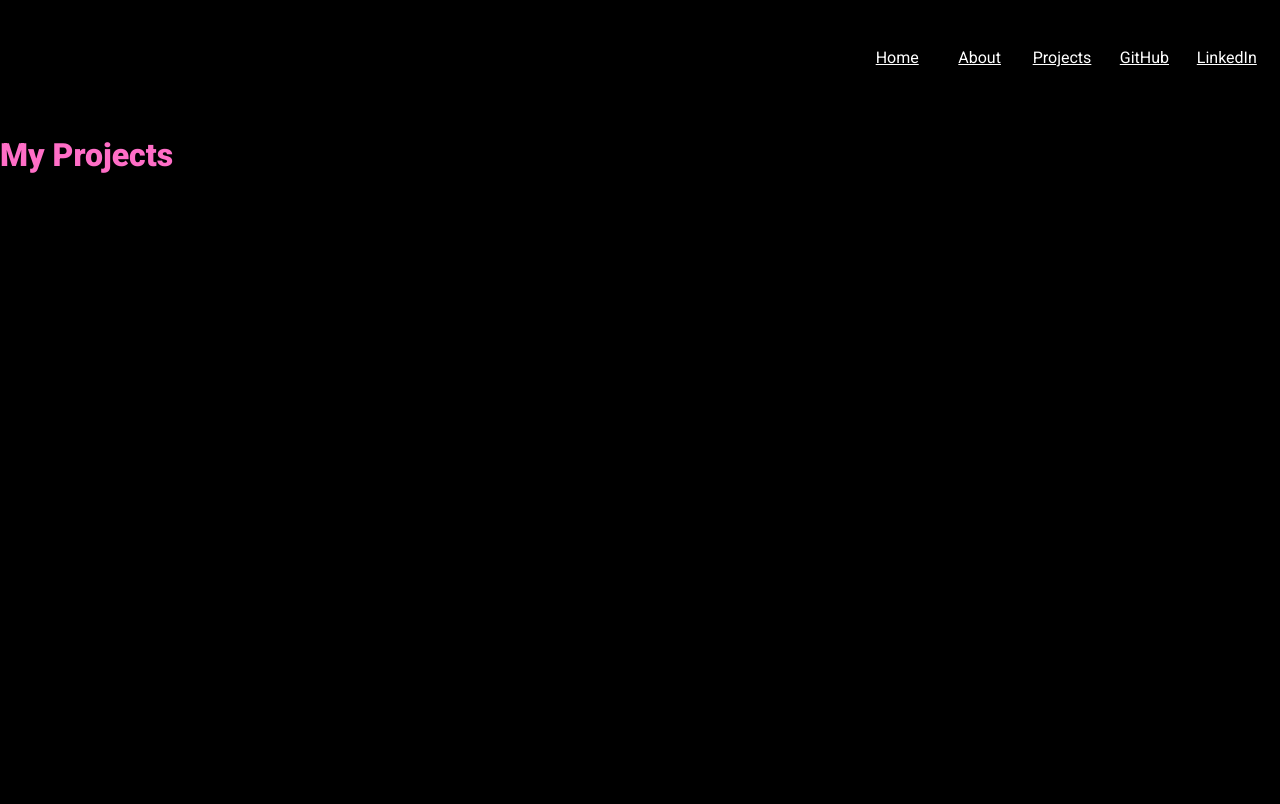
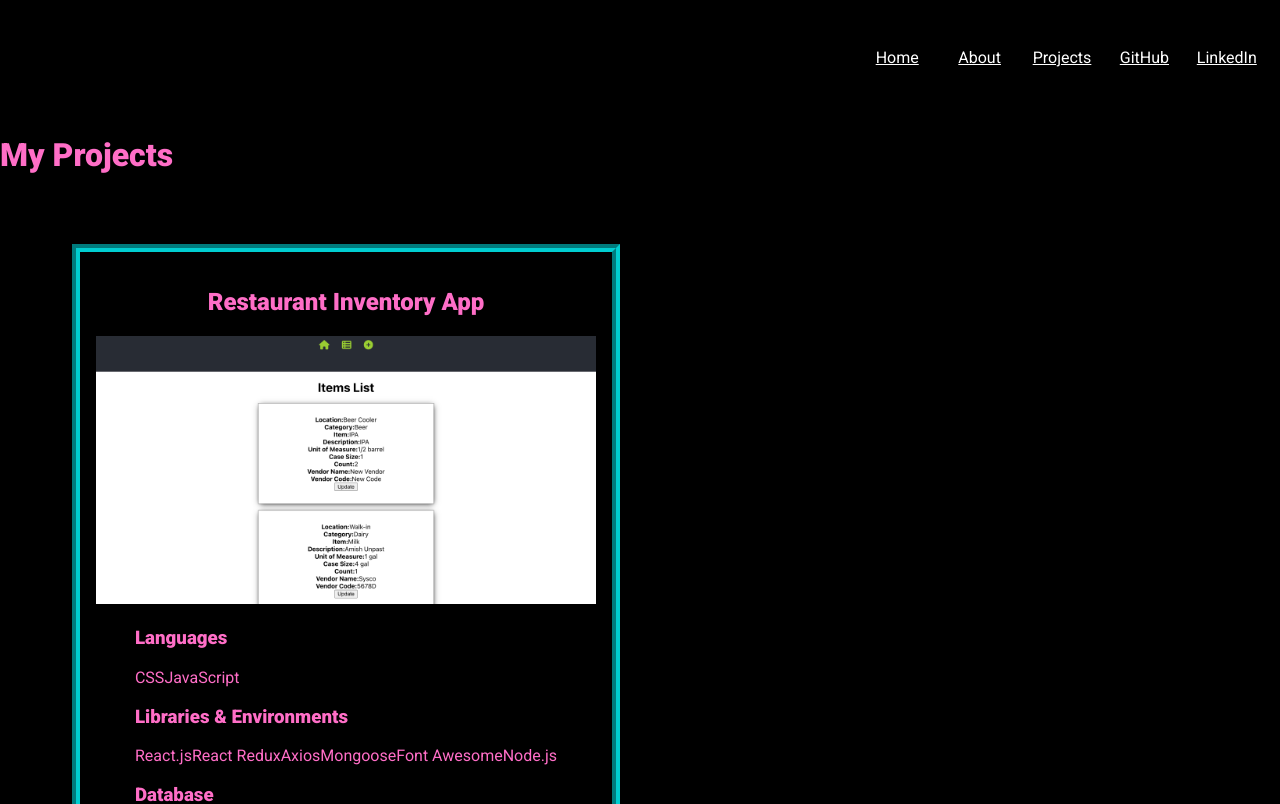
Before and after one commit to Job85/simplistic-portfolio, a Next.js app: page /projects in a window 1280 px wide. Shown: the top 804 px of the page. Built offline with nearby package versions, Linux system fonts and the light colour scheme.

Commit message:
created cards to display projects and gave basic styling

```diff
--- /dev/null
+++ b/src/app/components/ProjectCards/ProjectCards.jsx
@@ -0,0 +1,85 @@
+import Image from "next/image";
+import styles from "./ProjectCards.module.css";
+
+const cards = [
+    {
+        id: "1",
+        img: "/Restaurant-Inventory-App.png",
+        title: "Restaurant Inventory App",
+        title2: "Technologies",
+        site: "https://restaurant-inventory-77229.web.app/",
+        gitHub: "https://github.com/Job85/Restaurant-Inventory-App",
+        gitHub2: "https://github.com/Job85/inventory-app-backend",
+        subTitle: "Languages",
+        subTitle2: "Libraries & Environments",
+        subTitle3: "Database",
+        listGroup: ["CSS", "JavaScript"],
+        listGroup2: ["React.js", "React Redux", "Axios", "Mongoose", "Font Awesome", "Node.js"],
+        listGroup3: ["MongoDB"]
+    },
+    {
+        id: "2",
+        img: "/Token_Huntr.png",
+        title: "Token Huntr",
+        title2: "Technologies",
+        site: "https://token-huntr-app.web.app/",
+        gitHub: "https://github.com/Job85/token-huntr-app",
+        gitHub2: "https://github.com/Job85/token-huntr",
+        subTitle: "Languages",
+        subTitle2: "Libraries & Environments",
+        subTitle3: "Database",
+        listGroup: ["CSS", "JavaScript"],
+        listGroup2: ["React.js", "Styled-Components", "Validator.js", "Axios", "Font Awesome", "Node.js"],
+        listGroup3: ["PostgreSQL"]
+    },
+    {
+        id: "3",
+        variant: "click",
+        img: "/QCDetailing.png",
+        title: "QC Detailing",
+        title2: "Technologies",
+        site: "https://qcdetailing.net/",
+        subTitle: "Languages",
+        subTitle2: "Libraries",
+        listGroup: ["CSS", "JavaScript"],
+        listGroup2: ["React.js", "Styled-Components", "Email.js", "React-Icons", "React-Hook-Forms"],
+        listGroup3: ["PostgreSQL"]
+    },
+]
+
+const ProjectCards = () => {
+
+    return (
+        <div className={styles.container}>
+            {cards.map((card) => (
+                <div
+                    key={card.id}
+                    className={styles.card_container}
+                >
+                    <h2>{card.title}</h2>
+                    <div className={styles.img_container}>
+                        <Image
+                            src={card.img}
+                            alt={card.title}
+                            layout="responsive"
+                            width={400}
+                            height={300}
+                            sizes="(max-width: 600px) 100vw, (max-width: 1200px) 50vw, 25vw"
+                        />
+
+                    </div>
+                    <div>
+                        <h3>{card.subTitle}</h3>
+                        <p>{card.listGroup}</p>
+                        <h3>{card.subTitle2}</h3>
+                        <p>{card.listGroup2}</p>
+                        <h3>{card.subTitle3}</h3>
+                        <p>{card.listGroup3}</p>
+                    </div>
+                </div>
+            ))}
+        </div>
+    )
+}
+
+export default ProjectCards;
--- /dev/null
+++ b/src/app/components/ProjectCards/ProjectCards.module.css
@@ -0,0 +1,27 @@
+.container {
+    width: 100vw;
+    height: 100vh;
+    max-width: 1200px;
+    margin: 0 auto;
+    padding: 1em;
+}
+
+.card_container {
+    border-style: groove;
+    border-color: #00CED1;
+    border-width: 0.5em;
+    width: 100%;
+    max-width: 500px;
+    margin: 2em;
+    padding: 1em;
+    box-shadow: 0 2px 4px rgba(0, 0, 0, 0.1);
+    display: flex;
+    flex-direction: column;
+    align-items: center;
+}
+
+.img_container {
+    width: 100%;
+    height: 100%;
+    max-height: 400px;
+}
--- a/src/app/projects/page.js
+++ b/src/app/projects/page.js
@@ -1,9 +1,13 @@
+import ProjectCards from "../components/ProjectCards/ProjectCards"
 import styles from "./page.module.css"
 
 export default function Projects() {
     return (
         <div className={styles.container}>
             <h1>My Projects</h1>
+            <div>
+                <ProjectCards />
+            </div>
         </div>
     )
 }
```
